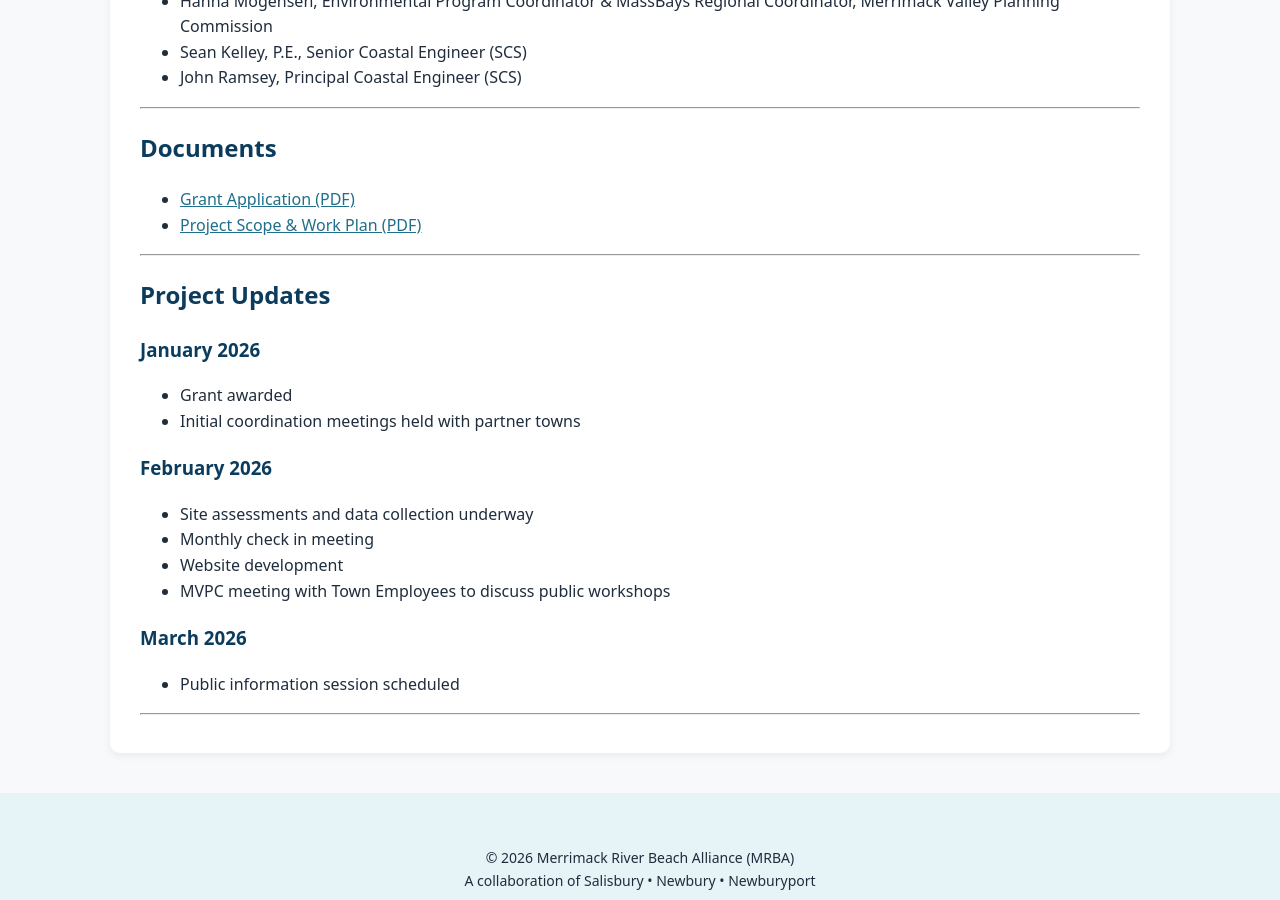
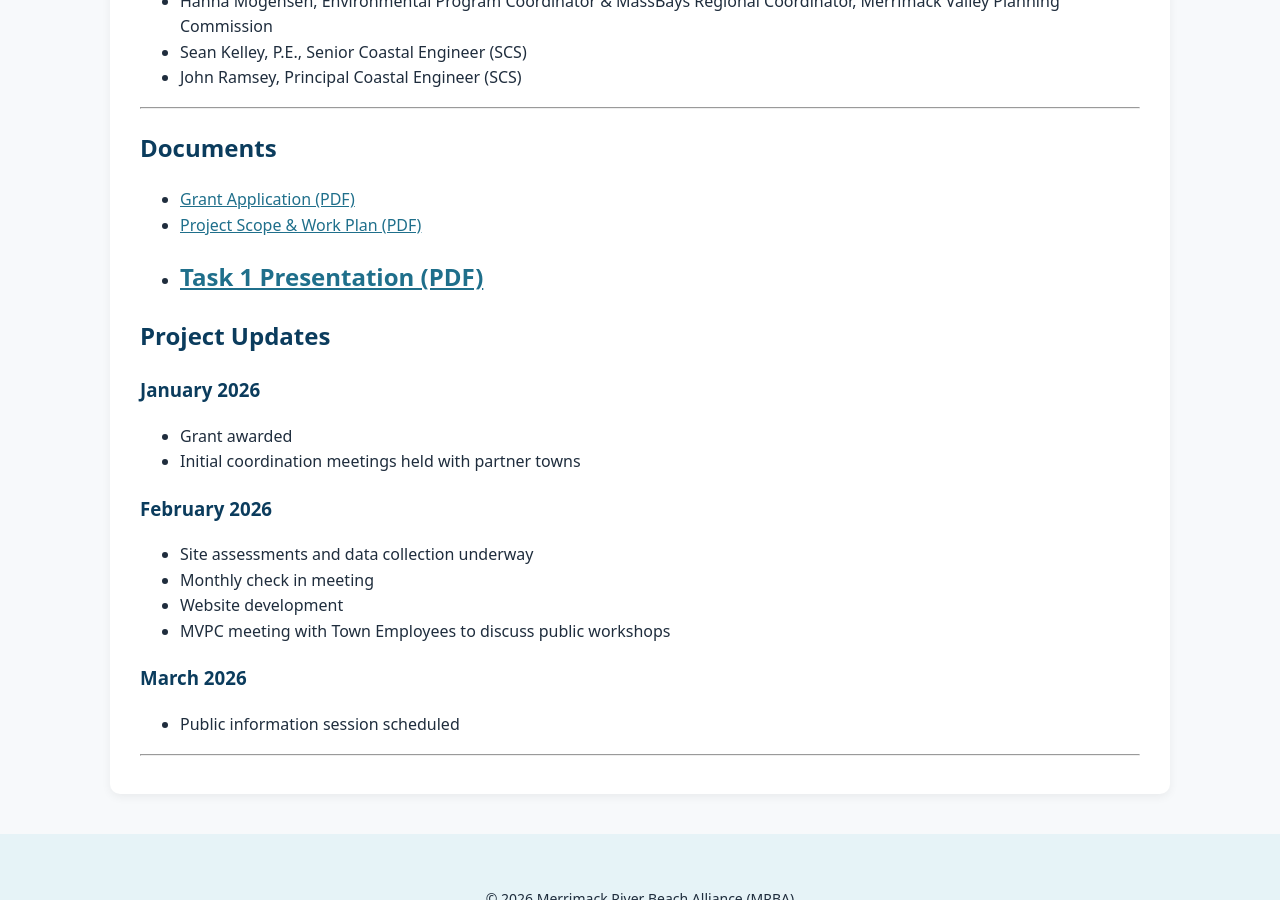
Before and after one commit to MAMRBAGOV/mamrba.gov, a Jekyll site: the page built from czm-grant.md, in a window 1280 px wide and 900 px high, scrolled down 1731 px. Built offline with Jekyll 4.4.1, drawn with Linux system fonts in a browser that asks for light colours.

Commit message:
Update czm-grant.md

```diff
--- a/czm-grant.md
+++ b/czm-grant.md
@@ -48,7 +48,7 @@ The project exemplifies local and regional partnerships by bringing together thr
 
 - [Grant Application (PDF)](/assets/docs/CZM_Grant_Application.pdf)
 - [Project Scope & Work Plan (PDF)](/assets/docs/CZM_Project_Scope.pdf)
-
+- [Task 1 Presentation (PDF)](/assets/docs/SCS-Kick-off-Presentation-20260106.pdf)
 ---
 
 ## Project Updates
```
